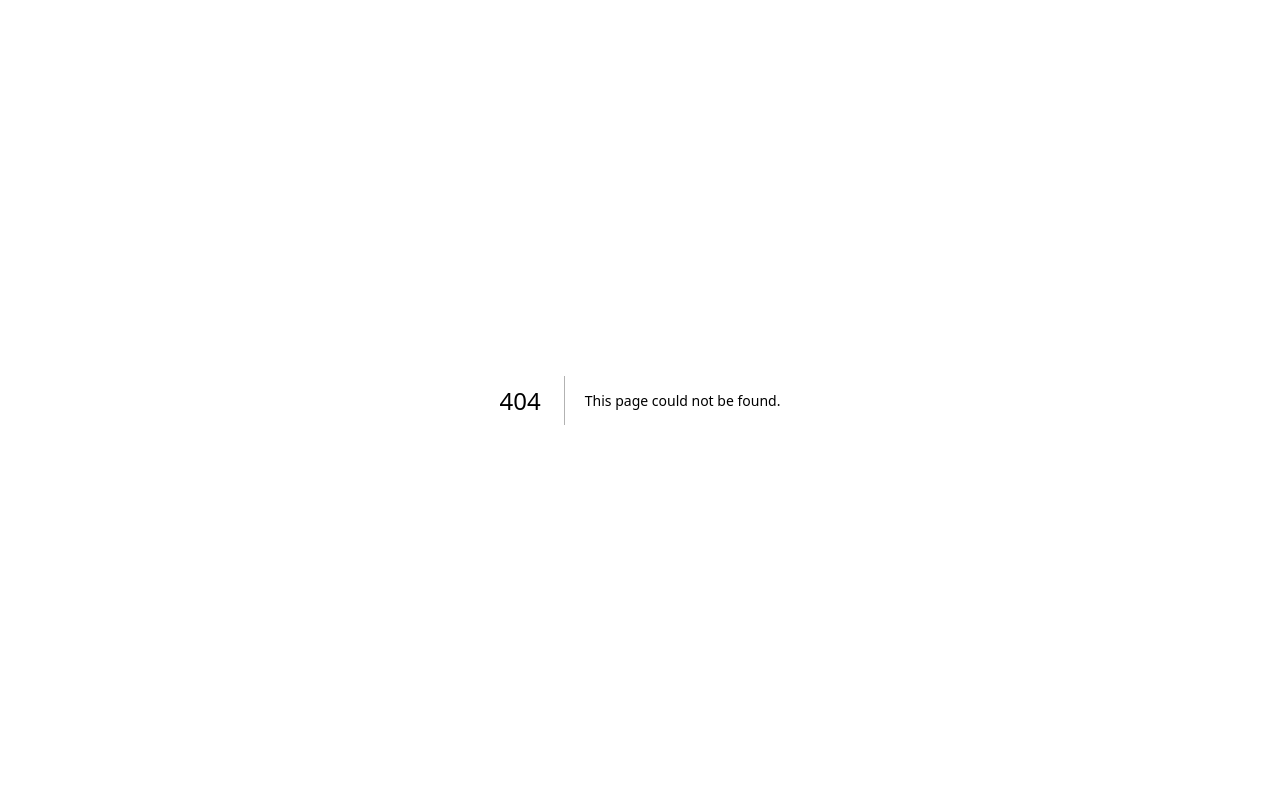
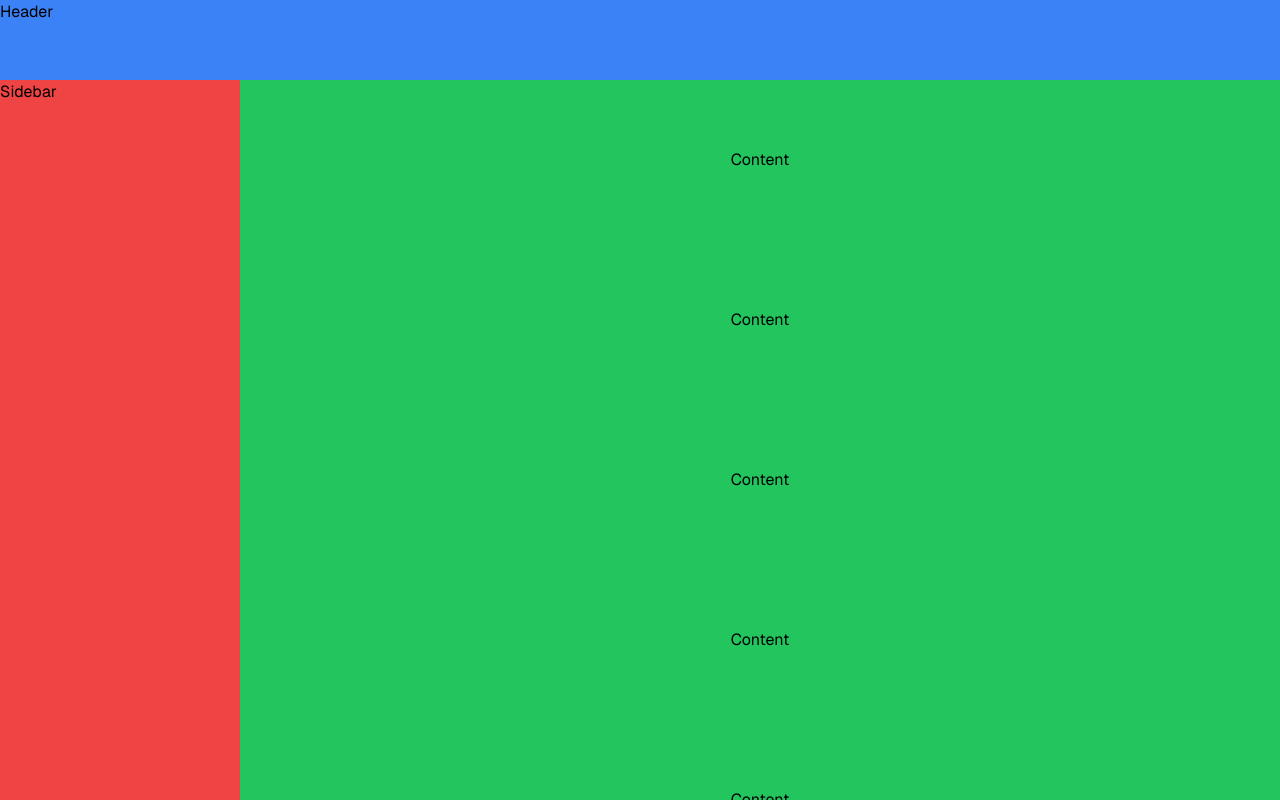
Before and after one commit to filipeveronezi/veronezi.dev, a Next.js app: page /lowercase in a window 1280 px wide. Before the commit this address had no page. Built offline with nearby package versions, Linux system fonts and the light colour scheme.

Commit message:
feat: test

```diff
--- /dev/null
+++ b/src/app/lowercase/page.tsx
@@ -0,0 +1,32 @@
+'use client'
+
+import { motion } from 'motion/react'
+
+export default function Lowercase() {
+  return (
+    <div className="flex min-h-screen flex-col overflow-hidden">
+      <header className="h-20 w-screen bg-blue-500">Header</header>
+      <div className="flex h-full">
+        <div className="h-[calc(100vh-80px)] w-60 bg-red-500">Sidebar</div>
+      </div>
+      <motion.div
+        initial={{ width: '100%', height: '100%' }}
+        animate={{ width: 'calc(100% - 240px)', height: 'calc(100vh - 80px)' }}
+        transition={{ duration: 0.3, delay: 0.2 }}
+        className="fixed bottom-0 right-0 z-10 w-full overflow-scroll bg-green-500"
+      >
+        <div className="flex h-40 items-center justify-center">Content</div>
+        <div className="flex h-40 items-center justify-center">Content</div>
+        <div className="flex h-40 items-center justify-center">Content</div>
+        <div className="flex h-40 items-center justify-center">Content</div>
+        <div className="flex h-40 items-center justify-center">Content</div>
+        <div className="flex h-40 items-center justify-center">Content</div>
+        <div className="flex h-40 items-center justify-center">Content</div>
+        <div className="flex h-40 items-center justify-center">Content</div>
+        <div className="flex h-40 items-center justify-center">Content</div>
+        <div className="flex h-40 items-center justify-center">Content</div>
+        <div className="flex h-40 items-center justify-center">Content</div>
+      </motion.div>
+    </div>
+  )
+}
```
